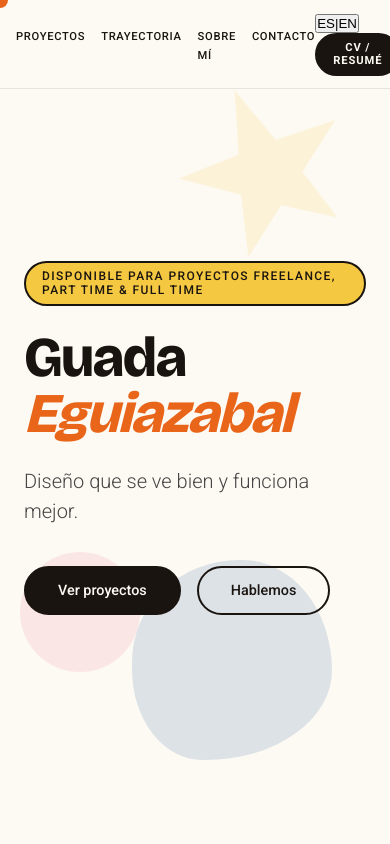
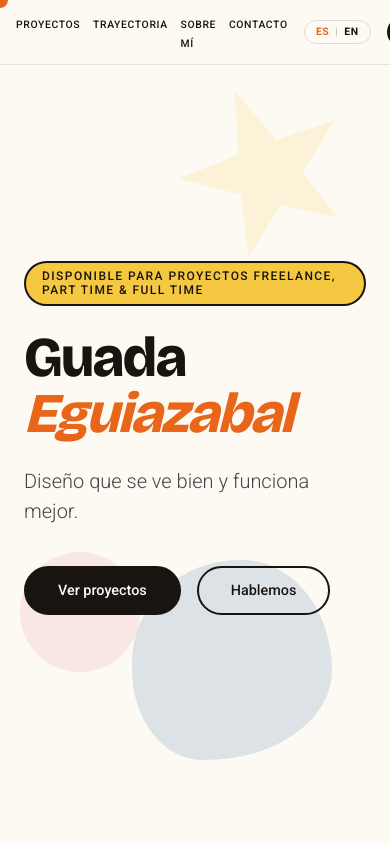
Before and after one commit to guadesign/guadesign.github.io, a React (Vite) app: page / in a window 390 px wide. Shown: the top 844 px of the page. Built offline with nearby package versions, Linux system fonts and the light colour scheme.

Commit message:
Update Nav.module.css nav mal

```diff
--- a/src/components/Nav.module.css
+++ b/src/components/Nav.module.css
@@ -7,6 +7,7 @@
   padding: 1rem 2rem;
   background: var(--white);
   border-bottom: 1.5px solid rgba(26,20,16,0.1);
+  gap: 1rem;
 }
 
 .links {
@@ -42,6 +43,35 @@
 }
 .backBtn:hover { color: var(--orange); }
 
+.rightBtns {
+  display: flex;
+  align-items: center;
+  gap: 1rem;
+  flex-shrink: 0;
+}
+
+.langBtn {
+  background: none;
+  border: 1px solid #ddd;
+  border-radius: 999px;
+  padding: 0.35rem 0.9rem;
+  font-family: var(--font-body);
+  font-size: 0.72rem;
+  font-weight: 700;
+  letter-spacing: 0.05em;
+  cursor: none;
+  display: flex;
+  gap: 6px;
+  align-items: center;
+  color: var(--dark);
+  transition: border-color 0.2s;
+}
+.langBtn:hover { border-color: var(--dark); }
+
+.langDivider { opacity: 0.25; }
+
+.activeLang { color: var(--orange); }
+
 .cvBtn {
   background: var(--dark);
   color: var(--white);
@@ -55,7 +85,6 @@
   text-transform: uppercase;
   cursor: none;
   transition: all 0.2s;
-  flex-shrink: 0;
 }
 .cvBtn:hover {
   background: var(--orange);
@@ -68,7 +97,8 @@
 
 @media (max-width: 768px) {
   .nav { padding: 0.8rem 1rem; }
-  .links { gap: 1rem; }
-  .links a { font-size: 0.7rem; }
-  .cvBtn { font-size: 0.7rem; padding: 0.4rem 1rem; }
+  .links { gap: 0.8rem; }
+  .links a { font-size: 0.65rem; }
+  .cvBtn { font-size: 0.68rem; padding: 0.4rem 0.9rem; }
+  .langBtn { font-size: 0.65rem; padding: 0.3rem 0.7rem; }
 }
```
